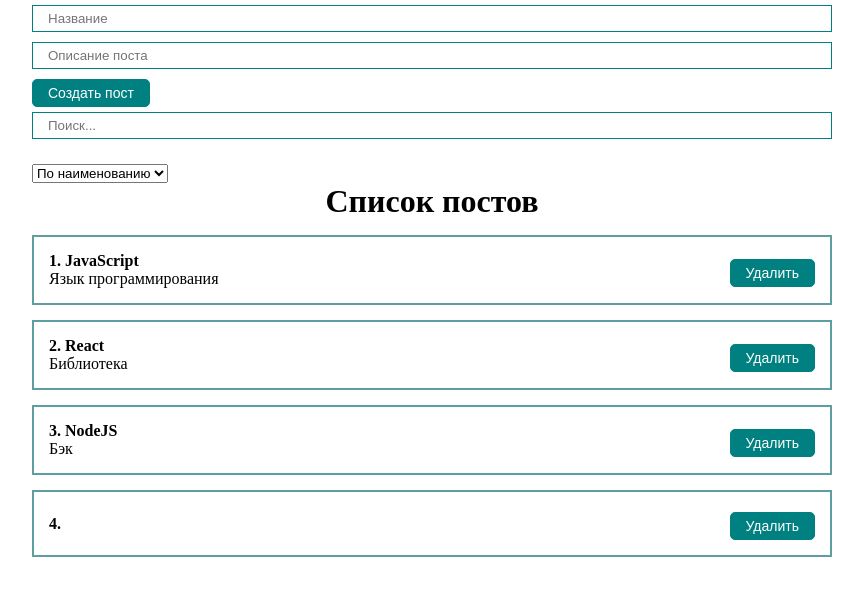
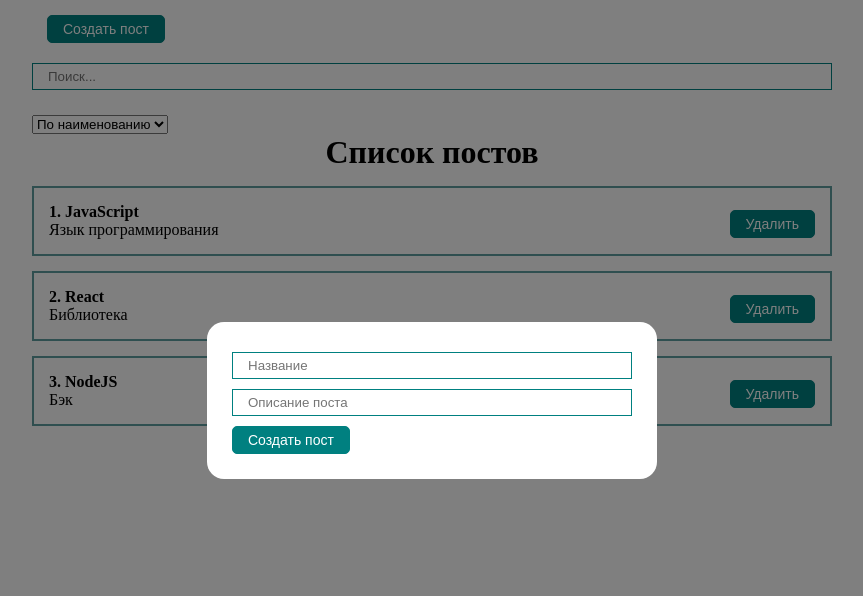
Before and after one commit to Kuban23/learning_react, a React (Create React App) app: page / in a window 1280 px wide. Both pictures are taken after a click on the button "Создать пост". Shown: the top 596 px of the page, without its empty margins (208-1071 px from the left). Built offline with nearby package versions, Linux system fonts and the light colour scheme.

Commit message:
Создал popup

```diff
--- a/src/App.js
+++ b/src/App.js
@@ -2,6 +2,8 @@ import React from 'react';
 import PostFilter from './Components/PostFilter/PostFilter';
 import PostForm from './Components/PostForm/PostForm';
 import PostList from './Components/PostList/PostList';
+import MyButton from './Components/UI/Button/MyButton';
+import MyPopup from './Components/UI/MyPopup/MyPopup';
 import { usePosts } from './hook/usePosts';
 import './styles/App.css';
 
@@ -21,17 +23,16 @@ function App() {
    // Общее состояние поиска и сортировки постов
    const [filter, setFilter] = React.useState({ sort: '', query: '' });
 
-   // Вызываю Хук usePosts
+   // Вызываю кастомный Хук usePosts
    const sortedAndSearchedPosts = usePosts(posts, filter.sort, filter.query);
 
-
-
-   // Хук для отслеживания изменения инпута поиска и отсортированного массива постов
-
+   // Состояние Popup
+   const [activePopup, setActivePopup] = React.useState(false)
 
    // Функция добовления постов, ее прокидываю пропсами в PostForm
    const createPost = (Newpost) => {
       setPosts([...posts, Newpost])
+      setActivePopup(false)
    }
 
    // Функция для удаления постов, ее прокидываю пропсами в PostItem через PostList
@@ -43,9 +44,18 @@ function App() {
 
       <div className='App'>
 
-         <PostForm
-            create={createPost}
-         />
+         <MyButton style={{margin:'15px'}}
+         onClick={()=>setActivePopup(true)}
+         >Создать пост</MyButton>
+
+         <MyPopup
+            activePopup={activePopup}
+            setActivePopup={setActivePopup}
+         >
+            <PostForm create={createPost}/>
+         </MyPopup>
+
+
 
          <PostFilter
             filter={filter}
--- /dev/null
+++ b/src/Components/UI/MyPopup/MyPopup.css
@@ -0,0 +1,35 @@
+.myPopup {
+   position: fixed;
+   top: 0;
+   right: 0;
+   bottom: 0;
+   left: 0;
+   background: rgba(0, 0, 0, 0.5);
+   display: flex;
+   justify-content: center;
+   align-items: center;
+   /* display: none; */
+   opacity: 0;
+   transition: 0.5s;
+   pointer-events: none;
+}
+
+
+.myPopupContent {
+   padding: 25px;
+   border-radius: 17px;
+   min-width: 450px;
+   background: white;
+   transform: scale(0.5);
+   transition: 0.4s all;
+}
+
+.myPopup.active {
+   /* display: flex; */
+   opacity: 1;
+   pointer-events: all;
+}
+
+.myPopupContent.active {
+   transform: scale(1);
+}
--- /dev/null
+++ b/src/Components/UI/MyPopup/MyPopup.jsx
@@ -0,0 +1,30 @@
+import React from 'react';
+import './MyPopup.css';
+
+const MyPopup = ({ activePopup, setActivePopup, children }) => {
+
+//Реализация закрытия popup по клавише Esc и клике по оверлей
+React.useEffect(() => {
+   function handleEscCloseModal(event) {
+		if (event.key == 'Escape') {
+         setActivePopup(false);
+		}
+   }
+    window.addEventListener('keydown', handleEscCloseModal);
+      return () => {
+      window.removeEventListener('keydown', handleEscCloseModal);
+   }
+}, [])
+
+
+   return (
+      <div className={activePopup ? 'myPopup active' : 'myPopup'} onClick={() => setActivePopup(false)}>
+
+         <div className={activePopup ? 'myPopupContent active' : 'myPopupContent'} onClick={(event)=> event.stopPropagation()}>
+            {children}
+         </div>
+      </div>
+   )
+}
+
+export default MyPopup
```
Also changed, not shown: 1 other file (tests, documents, lock files or other folders).
